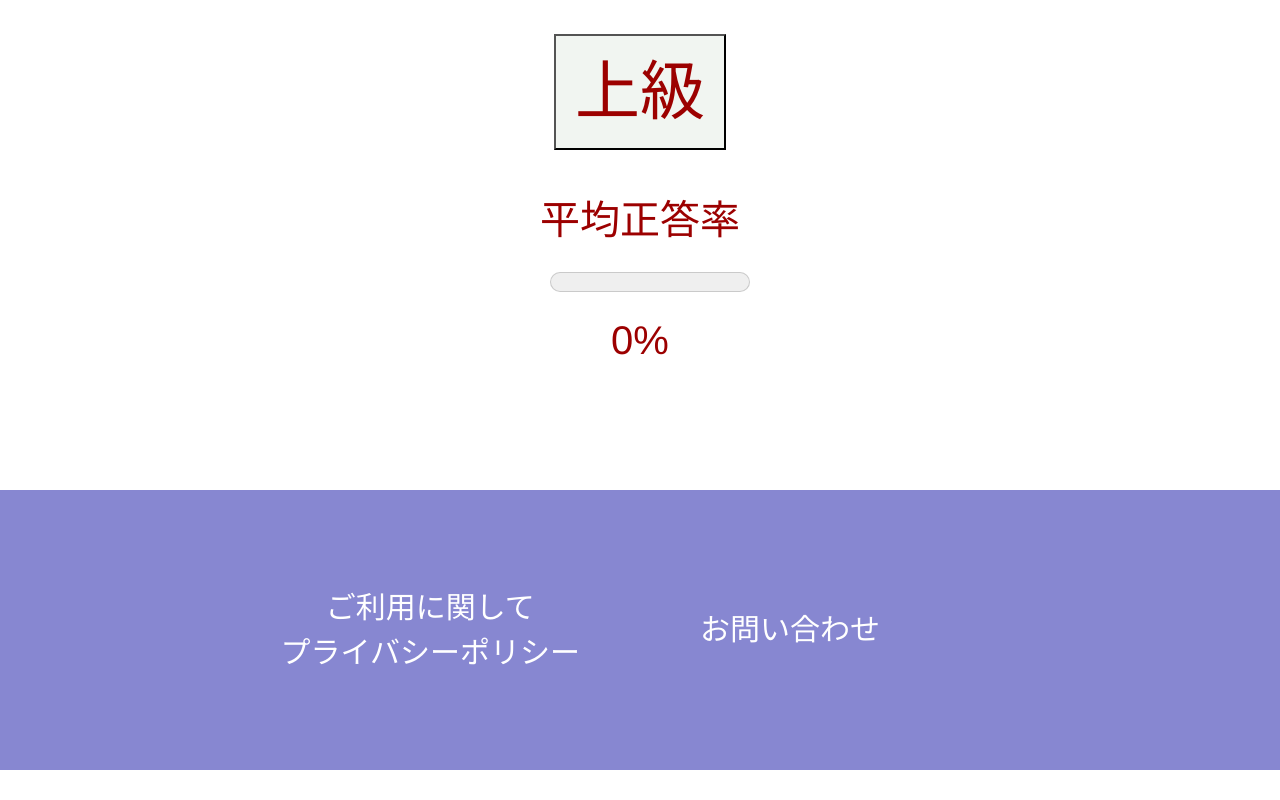
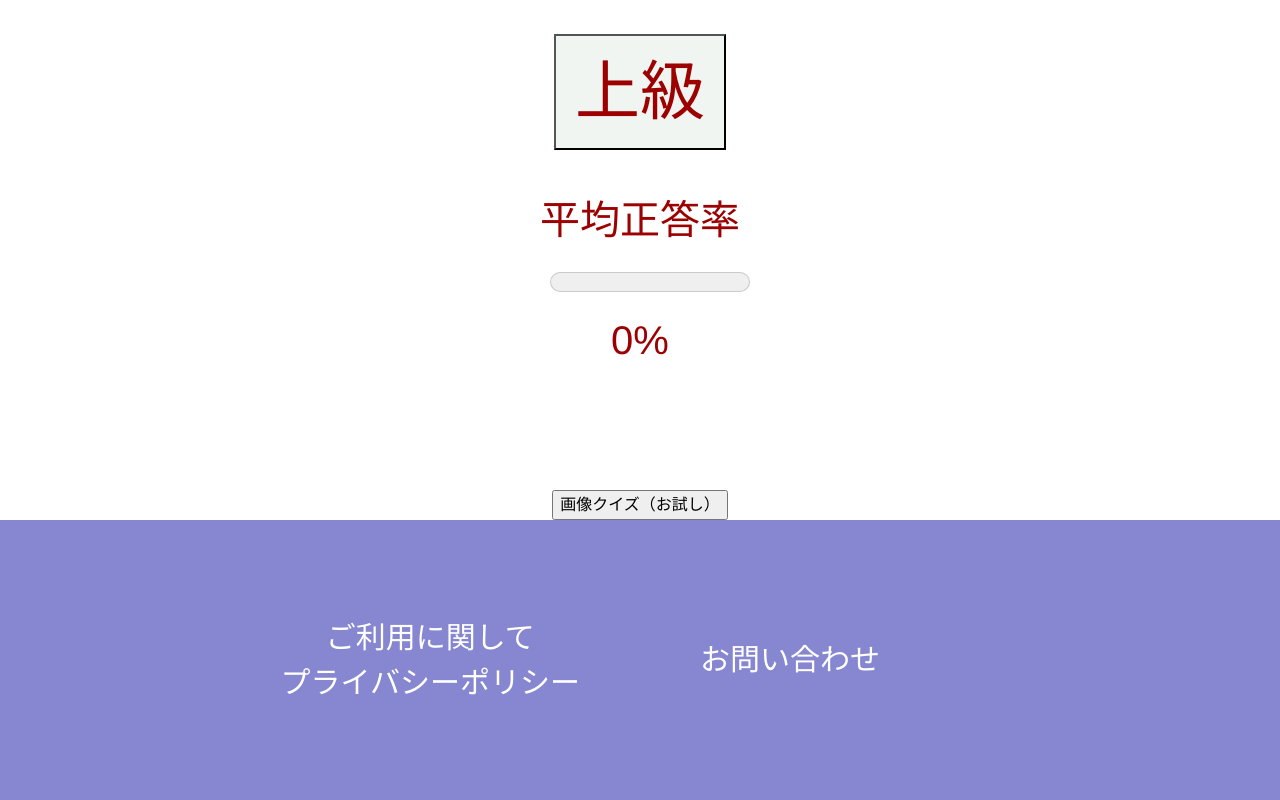
Before and after one commit to Ki-Linux/front_quiz, a Vue app: page / in a window 1280 px wide. Shown: the part 1374-2174 px from the top of the page. Before the commit the page ends 2144 px from the top, so only its background shows below. Built offline with nearby package versions, Linux system fonts and the light colour scheme; no server answers.

Commit message:
tryImgQuiz router

```diff
--- a/src/router/index.ts
+++ b/src/router/index.ts
@@ -75,6 +75,12 @@ const routes: Array<RouteConfig> = [
     name: 'image',
     component: () => import('../views/extraImg.vue'),
     meta: { title: 'いろいろ3択クイズ[エキストラ（画像）]' }
+  },
+  {
+    path: '/quizTry',
+    name: 'quizTry',
+    component: () => import('../views/quizImgTry.vue'),
+    meta: { title: 'いろいろ3択クイズ[お試し（画像）]' }
   }
 ]
 
--- a/src/views/Home.vue
+++ b/src/views/Home.vue
@@ -16,6 +16,9 @@
           <li><meter min="0" max="100" :value="level.apiA">メーター</meter></li>
           <li>{{ level.apiA }}%</li>
         </ul>
+      </div>
+      <div class="tryImgQuiz">
+        <button @click="toTryQuiz">画像クイズ（お試し）</button>
       </div>
       <footer><!-- 利用規約とお問い合わせ -->
         <router-link class="router" to="/rule"><ul><li>ご利用に関して</li><li>プライバシーポリシー</li></ul></router-link>
@@ -61,6 +64,10 @@ export default class Home extends Vue {
         $router.push({path: '/adv'});
       break;
     }
+  }
+
+  public toTryQuiz() {
+    $router.push({path: 'quizTry'});
   }
 
   public mounted(): void {
--- /dev/null
+++ b/src/views/quizImgTry.vue
@@ -0,0 +1,6 @@
+<template>
+    <p>i</p>
+</template>
+<script>
+
+</script>
```
